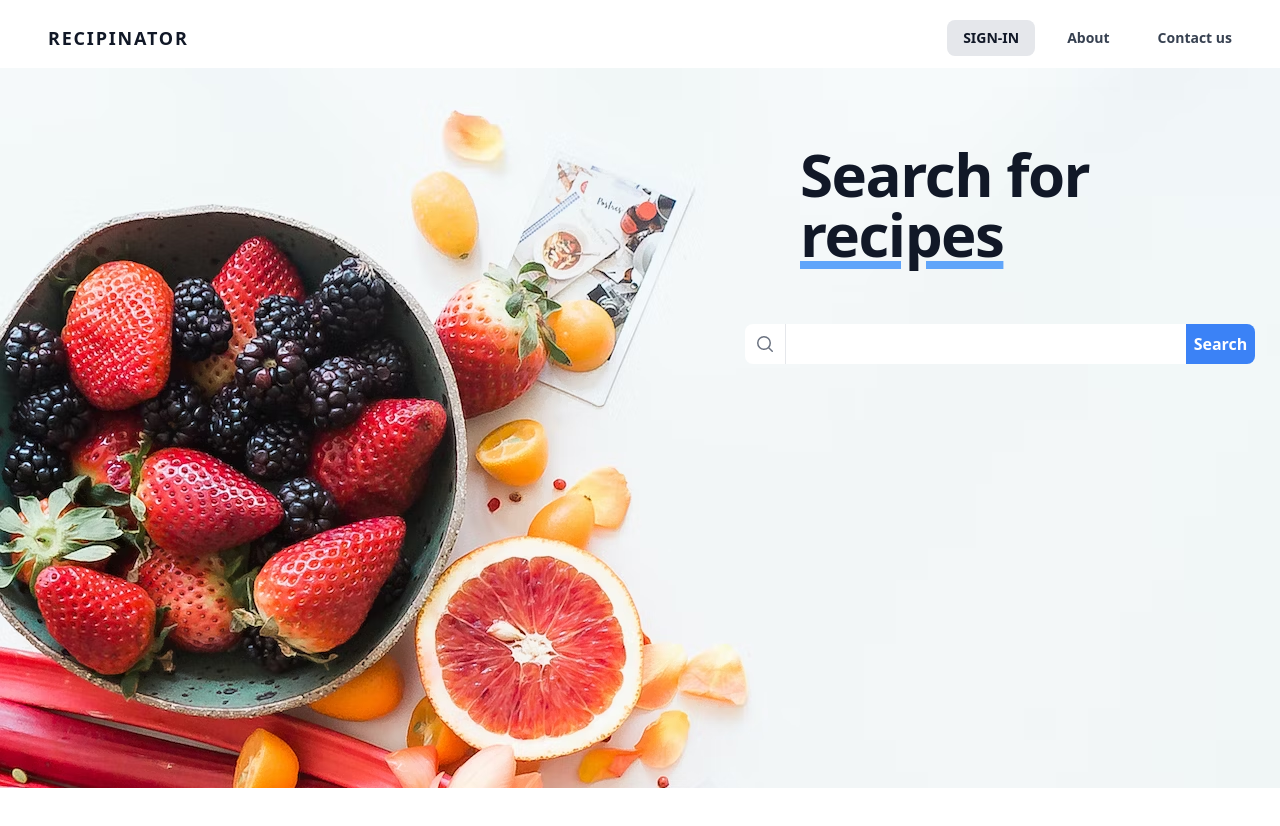
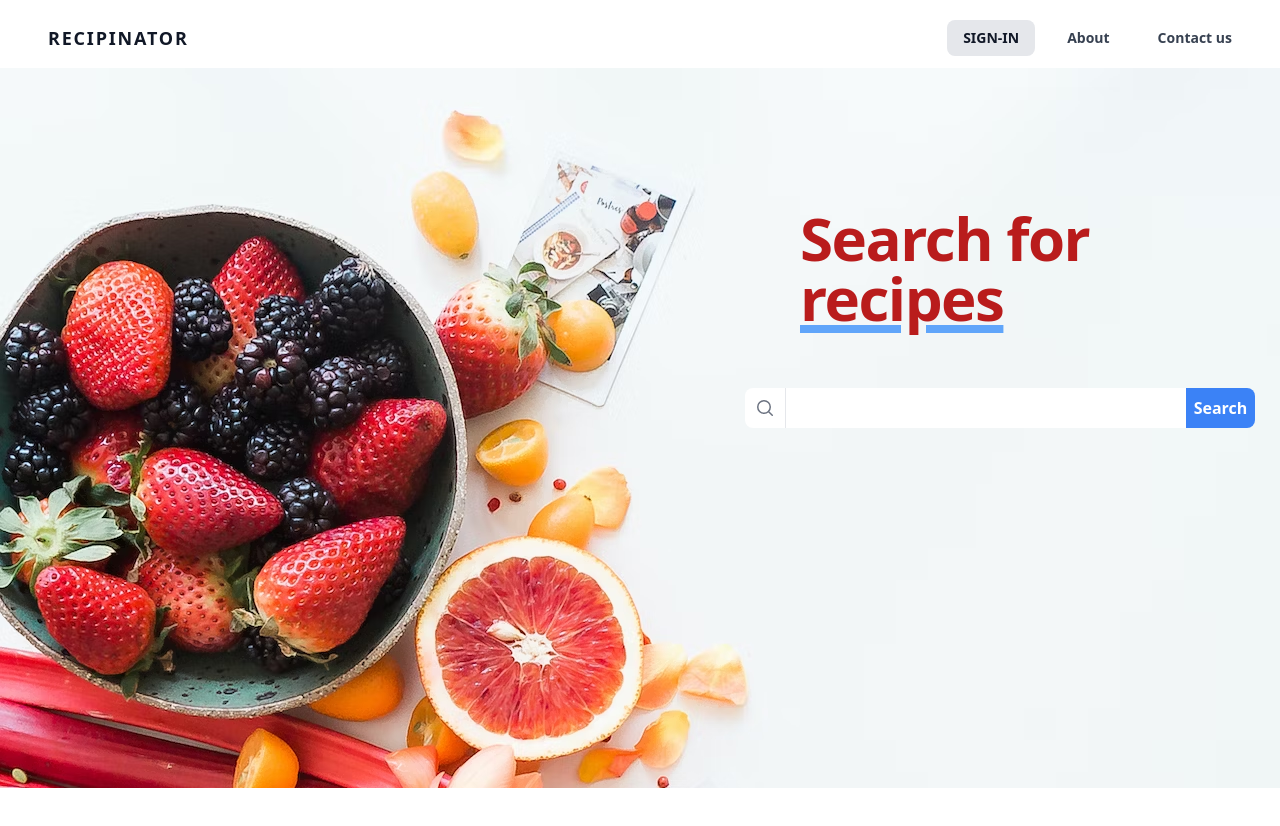
Before and after one commit to polarpeeps/Recipinator-recipe-generator, a plain HTML site: page index.html in a window 1280 px wide. Shown: the top 826 px of the page. Drawn offline with nearby package versions, Linux system fonts and the light colour scheme.

Commit message:
Update index.html

```diff
--- a/index.html
+++ b/index.html
@@ -83,7 +83,7 @@
         </div>
         <div class="input-container ">
             <h1
-                class="mb-8 text-4xl font-extrabold leading-none tracking-tight text-gray-900 md:text-5xl lg:text-6xl dark:text-black">
+                class="mb-8 mt-32 text-4xl font-extrabold leading-none tracking-tight text-red-700  md:text-5xl lg:text-6xl ">
                 Search for <span
                     class="underline underline-offset-3 decoration-8 decoration-blue-400 dark:decoration-blue-600">recipes</span>
             </h1>
```
